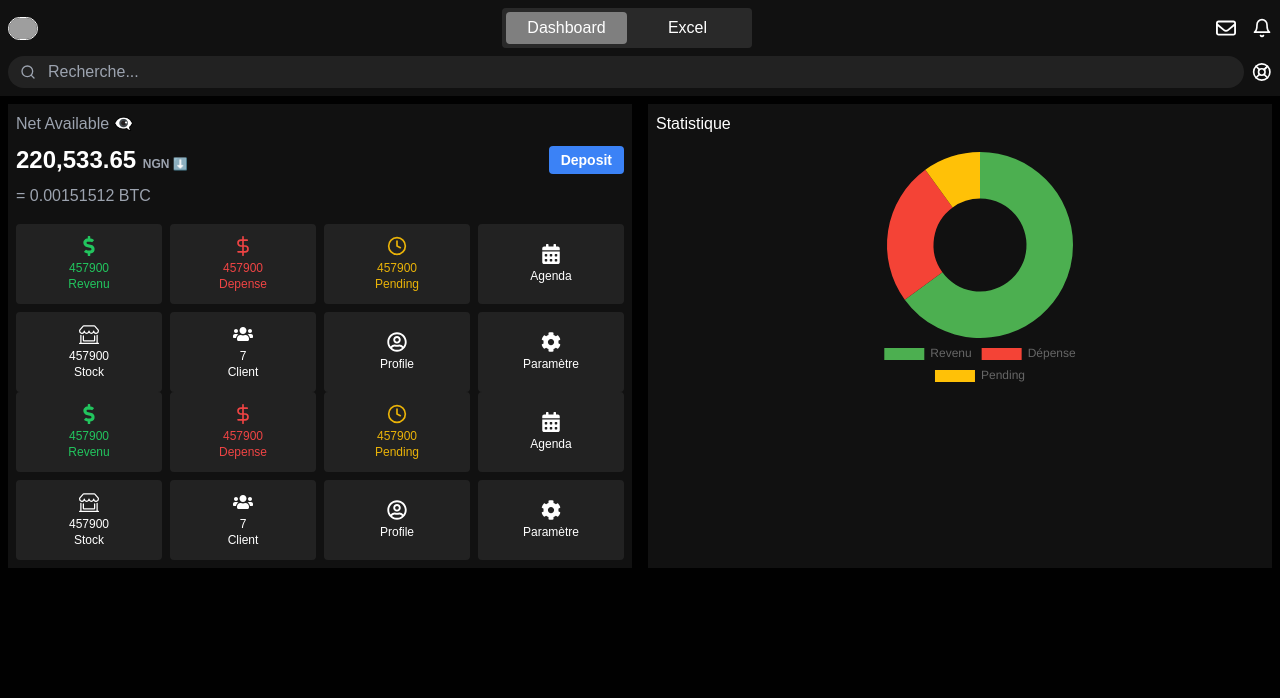
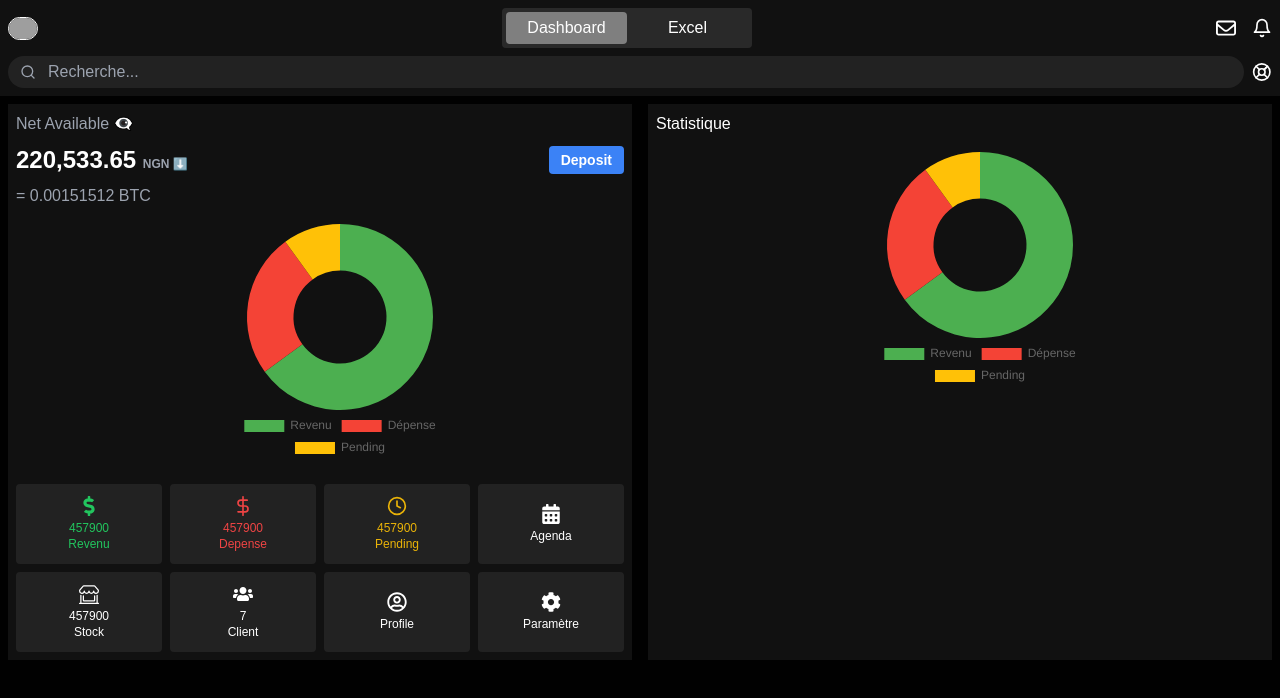
Before and after one commit to MorlonDev261/mga-follow-up, a Next.js app: page / in a window 1280 px wide. Shown: the top 698 px of the page. Built offline with nearby package versions, Linux system fonts and the light colour scheme; grey boxes are pictures that could not be loaded.

Commit message:
Update index.tsx

```diff
--- a/src/app/_components/Dashboard/index.tsx
+++ b/src/app/_components/Dashboard/index.tsx
@@ -68,8 +68,8 @@ export default function Dashboard() {
                 </div>
                 <p className="text-gray-400">= 0.00151512 BTC</p>
               </div>
-              <div className="grid grid-cols-2 gap-2 sm:grid-cols-4 lg:grid-cols-4">
-                <ShortcutList />
+              <div className="mx-auto mb-5 max-w-[200px]">
+                <Statistique />
               </div>
               <div className="grid grid-cols-2 gap-2 sm:grid-cols-4 lg:grid-cols-4">
                 <ShortcutList />
```
